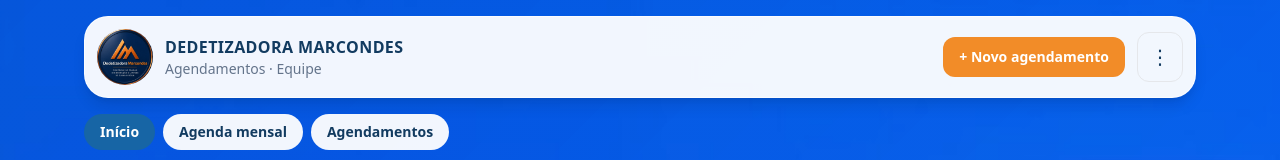
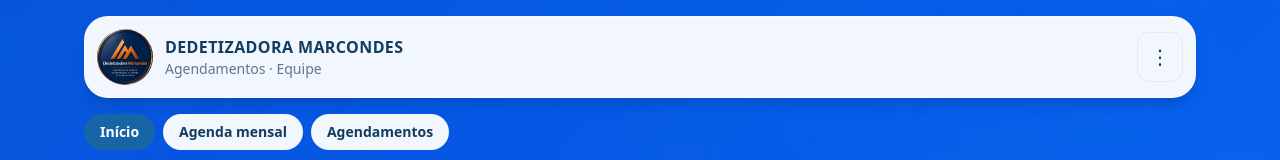
Before and after one commit to inventivaadigital-dotcom/Agendadm, a Next.js app: page / in a window 1280 px wide. Shown: the top 160 px of the page. Built offline with nearby package versions, Linux system fonts and the light colour scheme; no server answers; the database is empty.

Commit message:
Remove botão sobreposto do cabeçalho

```diff
--- a/components/Shell.tsx
+++ b/components/Shell.tsx
@@ -11,7 +11,6 @@ export default function Shell({children}:{children:React.ReactNode}){
  <header className="no-print mb-4 flex flex-wrap items-center gap-3 rounded-3xl border border-white/70 bg-white/95 p-3 shadow-lg">
  <img src="/logo.jpg" alt="Dedetizadora Marcondes" className="h-14 w-14 rounded-full object-cover"/>
  <div className="min-w-0 flex-1"><p className="font-extrabold tracking-wide text-[#123B60]">DEDETIZADORA MARCONDES</p><p className="text-sm text-slate-500">Agendamentos · Equipe</p></div>
- <Link href="/agendamentos/novo" className="rounded-xl bg-[#F28C28] px-4 py-2.5 text-sm font-bold text-white">+ Novo agendamento</Link>
  <div className="relative"><button aria-label="Abrir menu" onClick={()=>setMenu(!menu)} className="rounded-xl border px-3 py-2.5 text-xl text-[#123B60]">⋮</button>{menu&&<div className="absolute right-0 z-20 mt-2 w-56 rounded-2xl border bg-white p-2 shadow-xl">
  <Link onClick={()=>setMenu(false)} href="/profissionais" className="block rounded-xl px-3 py-3 font-semibold hover:bg-slate-50">Profissionais</Link><Link onClick={()=>setMenu(false)} href="/servicos" className="block rounded-xl px-3 py-3 font-semibold hover:bg-slate-50">Serviços</Link><Link onClick={()=>setMenu(false)} href="/configuracoes" className="block rounded-xl px-3 py-3 font-semibold hover:bg-slate-50">Configurações</Link>
  </div>}</div></header>
```
